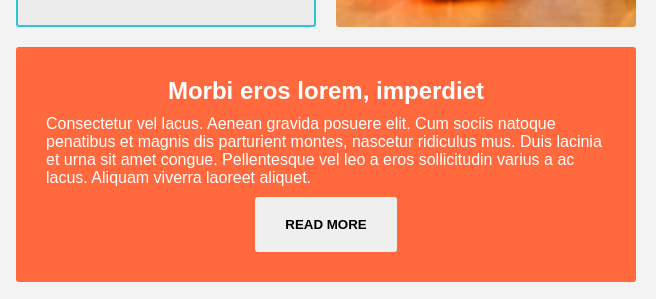
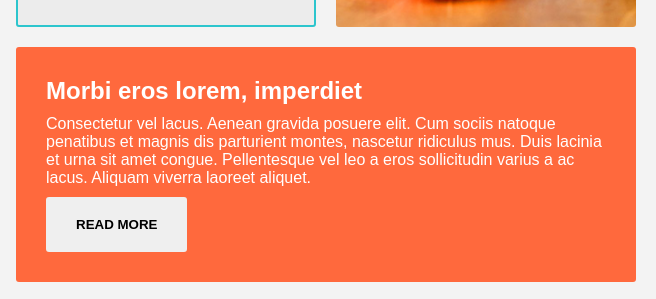
Before and after one commit to AlejandroMJS/Entrega--Grid-Alejandro-Magro, a plain HTML site: page main/index.html in a window 1280 px wide. Shown: the part 830-1129 px from the top of the page, 624-1280 px from the left. Drawn offline with Linux system fonts and the light colour scheme.

Commit message:
Final commit 2.1 (Definitive)

```diff
--- a/main/style.css
+++ b/main/style.css
@@ -169,7 +169,7 @@ button:hover {
     grid-row: 3 / 4;
     display: grid;
     grid-template-rows: auto auto auto;
-    justify-items: center;
+    justify-items: start;
     align-items: center;
     text-align: center;
   }
```
